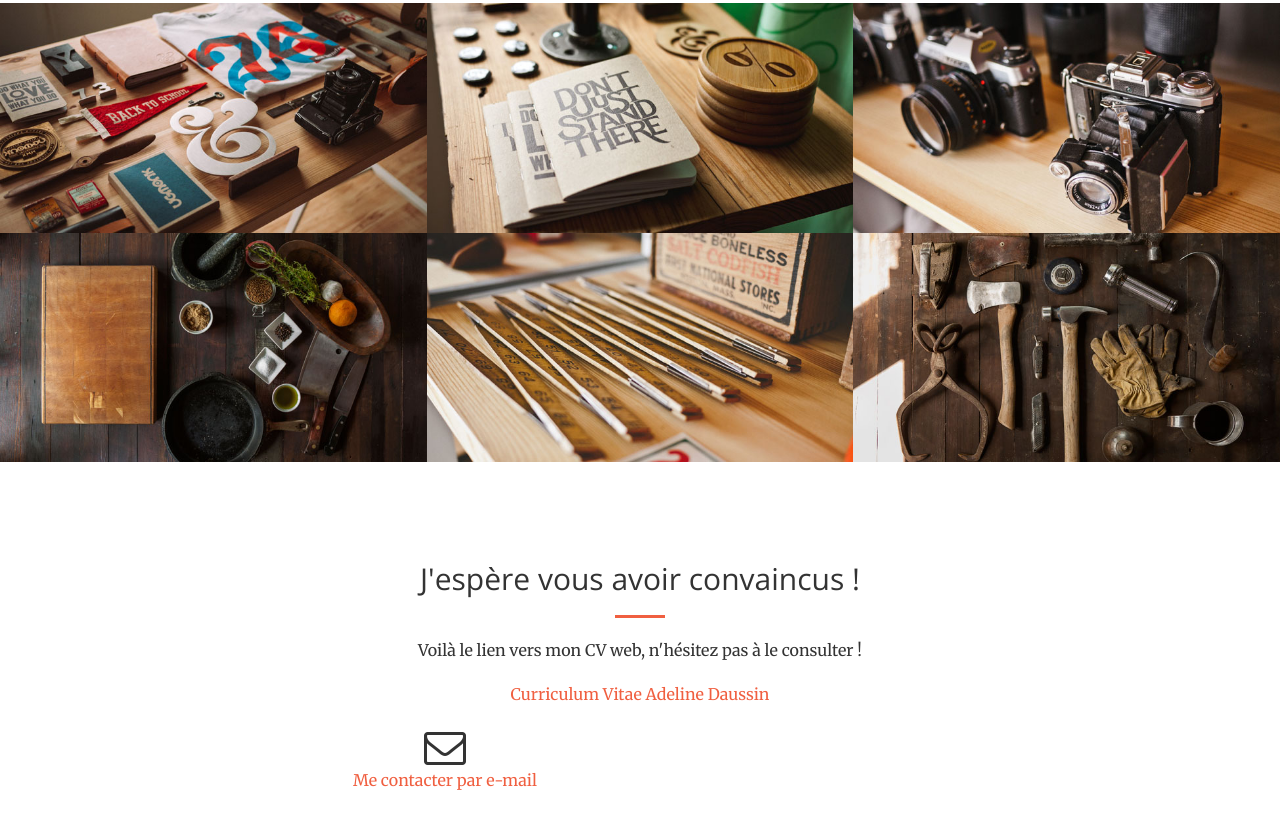
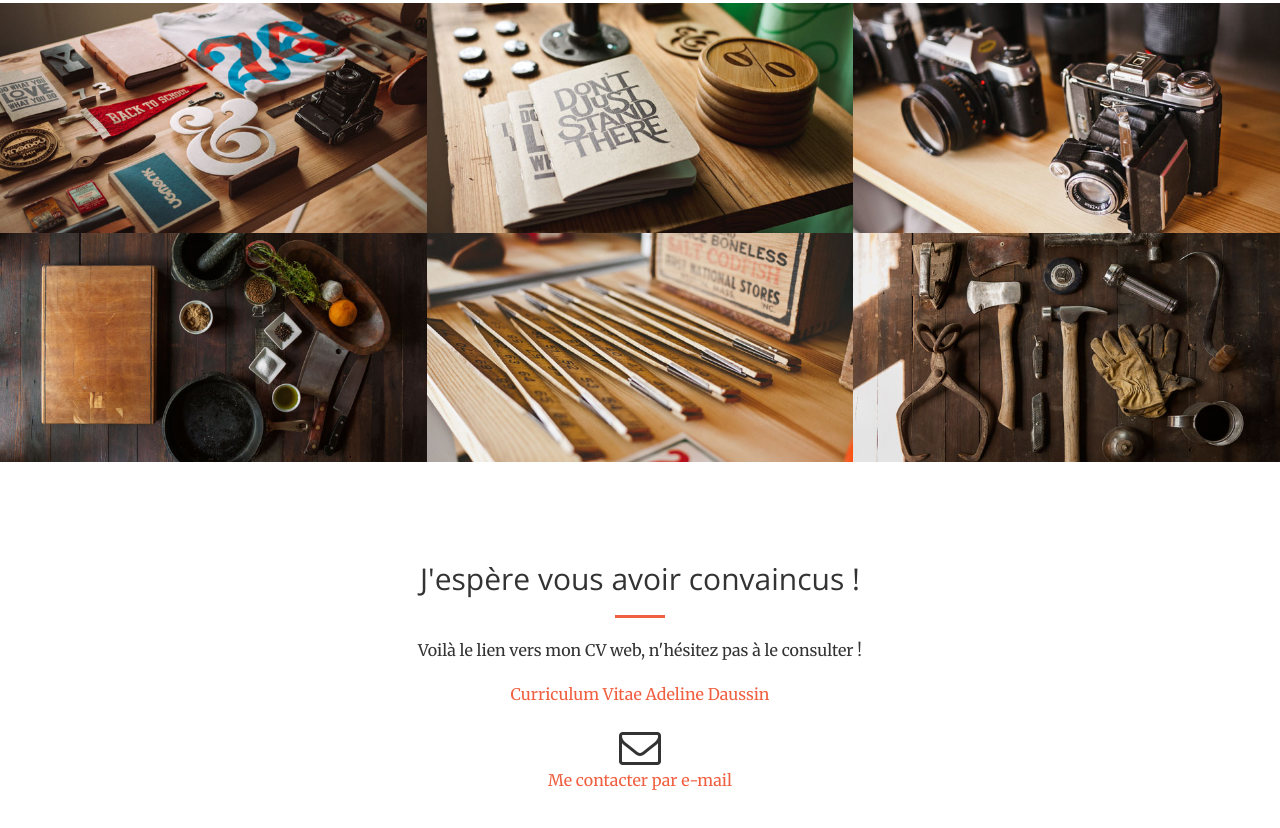
Before and after one commit to A2EM/A2portfolioIDEA, a website: page index.html in a window 1280 px wide. Shown: the part 2159-2987 px from the top of the page. Drawn offline with nearby package versions, Linux system fonts and the light colour scheme.

Commit message:
Update index.html

```diff
--- a/index.html
+++ b/index.html
@@ -241,7 +241,7 @@
                     <p>Voilà le lien vers mon CV web, n'hésitez pas à le consulter ! </p>
                     <p><a href="https://a2em.github.io/A2EML/">Curriculum Vitae Adeline Daussin</a></p>
                 </div>
-                <div class="col-lg-8 text-center">
+                <div class="col-lg-12 text-center">
                     <i class="fa fa-envelope-o fa-3x sr-contact"></i>
                     <p><a href="mailto:adeline.daussin@edu.emlyon.com">Me contacter par e-mail</a></p>
                 </div>
```
